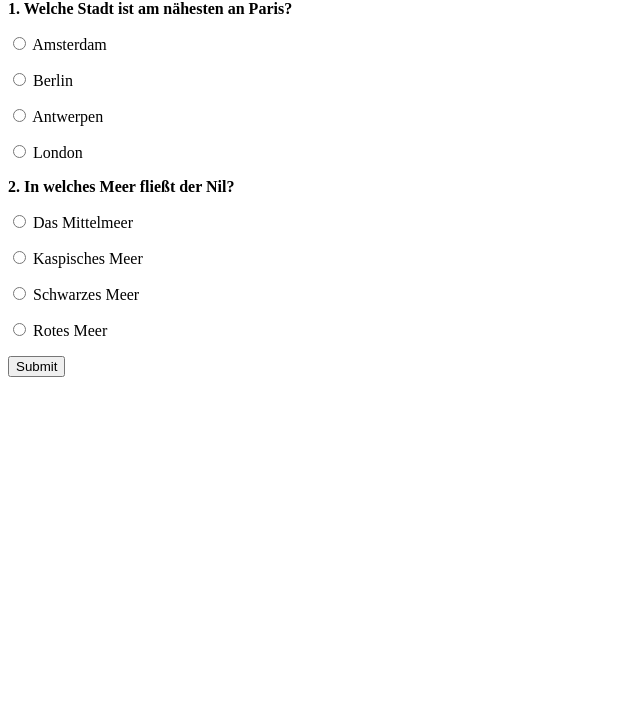
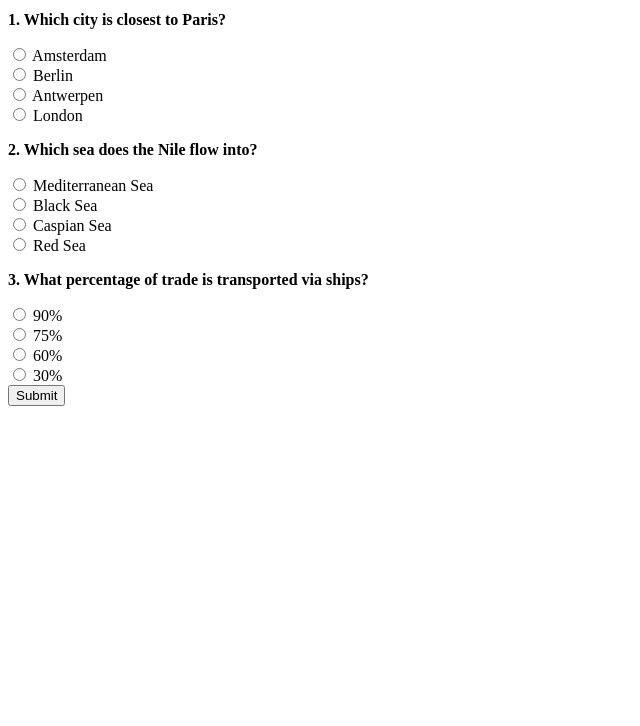
Before and after one commit to danielasofrone/geography_quiz, a plain HTML site: page index.html in a window 1280 px wide. Shown: the part 74-800 px from the top of the page, without its empty margins (0-640 px from the left). Drawn offline with Linux system fonts and the light colour scheme; a web font is replaced by a local one.

Commit message:
Change the logic. Add third question

```diff
--- a/index.html
+++ b/index.html
@@ -1,65 +1,57 @@
 <!doctype html>
 <html>
-<head>
-<meta charset="UTF-8">
-<title>Quiz</title>
-</head>
+  <head>
+    <meta charset="UTF-8">
+    <title>Quiz</title>
+    <link href ="style.css" rel = "stylesheet">
+    <link href="https://fonts.googleapis.com/css?family=Slabo+27px|Yrsa" rel="stylesheet">
+    <script src = "quizIndex.js"></script>
+  </head>
 
-<! Title>
+<!-- Title-->
 
 <body>
-<p> <strong style="font-weight: 900; font-size: 36px; text-align: center;">Geography Quiz</strong></p>
+  <h1> <strong style="font-weight: 900; font-size: 36px; text-align: center;">Geography Quiz</strong></h1>
 
 
-<! first Question >
+<!-- 1 Question-->
+  <form id = "quiz" name = "quiz">
 
-<p> <strong>1. Welche Stadt ist am nähesten an Paris? </strong></p>
-<p>
-  <input type="radio" name="radio1" id="a1" value="a1">
-  <label for="radio"> Amsterdam </label>
-</p>
-<p>
-  <input type="radio" name="radio1" id="a2" value="a2">
-  <label for="radio"> Berlin </label>
-</p>
-<p>
-  <input type="radio" name="radio1" id="a3" value="a3">
-  <label for="radio"> Antwerpen </label>
-</p>
-<p>
-  <input type="radio" name="radio1" id="a4" value="a4">
-  <label for="radio"> London </label>
-</p>
- <!-- second QUESTION:  -->
+    <p> <strong>1. Which city is closest to Paris? </strong></p>
 
-<p> <strong>2. In welches Meer fließt der Nil? </strong></p>
-<p>
-  <input type="radio" name="radio2" id="b1" value="b1">
-  <label for="radio"> Das Mittelmeer </label>
-</p>
-<p>
-  <input type="radio" name="radio2" id="b2" value="b2">
-  <label for="radio"> Kaspisches Meer </label>
-</p>
-<p>
-  <input type="radio" name="radio2" id="b3" value="b3">
-  <label for="radio"> Schwarzes Meer </label>
-</p>
-<p>
-  <input type="radio" name="radio2" id="b4" value="b4">
-  <label for="radio"> Rotes Meer </label>
-</p>
+  <input type = "radio" id = "mc" name="question1" value="London"> Amsterdam <br>
+  <input type = "radio" id = "mc" name="question1" value="Berlin"> Berlin <br>
+  <input type = "radio" id = "mc" name="question1" value="Antwerpen"> Antwerpen <br>
+  <input type = "radio" id = "mc" name="question1" value="Amsterdam"> London <br>
 
+ <!-- 2 Question -->
 
+    <p> <strong>2. Which sea does the Nile flow into?</strong></p>
 
-<!Submit button>
+   <input type = "radio" id = "mc" name="question2" value="Mediterranean Sea"> Mediterranean Sea <br>
+   <input type = "radio" id = "mc" name="question2" value="Black Sea"> Black Sea <br>
+   <input type = "radio" id = "mc" name="question2" value="Caspian Sea"> Caspian Sea <br>
+   <input type = "radio" id = "mc" name="question2" value="Red Sea"> Red Sea <br>
 
-<p>
-  <input type="submit" name="whenSubmit" id="whenSubmit" value"Zuschicken"
-  onclick="functionSubmit()"/>
+<!-- 3 Question -->
 
-</p>
-<script type="text/javascript">
+    <p> <strong>3. What percentage of trade is transported via ships? </strong></p>
+
+  <input type = "radio" id = "mc" name="question3" value="60%"> 90% <br>
+  <input type = "radio" id = "mc" name="question3" value="75%"> 75% <br>
+  <input type = "radio" id = "mc" name="question3" value="90%"> 60% <br>
+  <input type = "radio" id = "mc" name="question3" value="30%"> 30% <br>
+
+<!--Submit button-->
+
+  <input type = "submit" id = "button" value = "Submit" onclick = "functionSubmit()">
+
+</form>
+<div id = "submitted">
+  <p id = "correctNumber">Done</p>
+</div>
+
+<!-- <script type="text/javascript">
 var score = 0;
 function functionSubmit() {
     var correctAnswer = document.getElementById('a3')
@@ -70,8 +62,9 @@ function functionSubmit() {
     else {
       alert("Das ist leider nicht korrekt")
     }
+}
+</script> //-->
+   </html>
 
-}
-</script>
  </body>
 </html>
--- a/quizIndex.js
+++ b/quizIndex.js
@@ -1,29 +1,19 @@
-var questions = [
-  ["Welche Stadt ist am nähesten an Paris?", "Antwerpen"],
-  [“In welches Meer fließt der Nil?", “Das Mittelmeer"],
-  [“Was ist die Hauptstadt von Island?", “Reykjavik"],
-  ["Welches ist der größte Inselstaat der Welt mit mehr als siebzehntausend Inseln?", "Indonesien"],
-  ["Was ist die Hauptstadt von Venezuela?", "Caracas"]
-];
+function functionSubmit() {
+  const question1 = document.quiz.question1.value;
+  const question2 = document.quiz.question2.value;
+  const question3 = document.quiz.question3.value;
+let correct = 0;
 
-var correctAnswer = 0;
-var question;
-var answer;
-var response;
-var html;
+    if (question1 === "Antwerpen") {
+      correct++;
+      }
+    if (question2 === "Mediterranean Sea") {
+      correct ++;
+      }
+    if (question3 === "90%") {
+      correct++;
+      }
+  document.getElementById("submitted").style.visibility = "visible";
+  document.getElementById("correctNumber").innerHTML = "You have " + correct + " correct answers. ";
 
-function print(message) {
-  document.write(message);
-}
-
-for(i=0;i<questions.lenght; i++) {
-  question = questions [i][0];
-  answer = questions [i][1];
-  response = parseInt(prompt(question));
-  if(response ===answer) {
-    correctAnswer+=1;
-  }
-}
-
-html = “Du hast" + correctAnswers + “Punkt(e).";
-print(html);
+ }
--- /dev/null
+++ b/style.css
@@ -0,0 +1,6 @@
+body {
+  font-family: 'Yrsa', serif;
+}
+#submitted {
+  visibility: hidden;
+}
```
Also changed, not shown: 1 other file.
